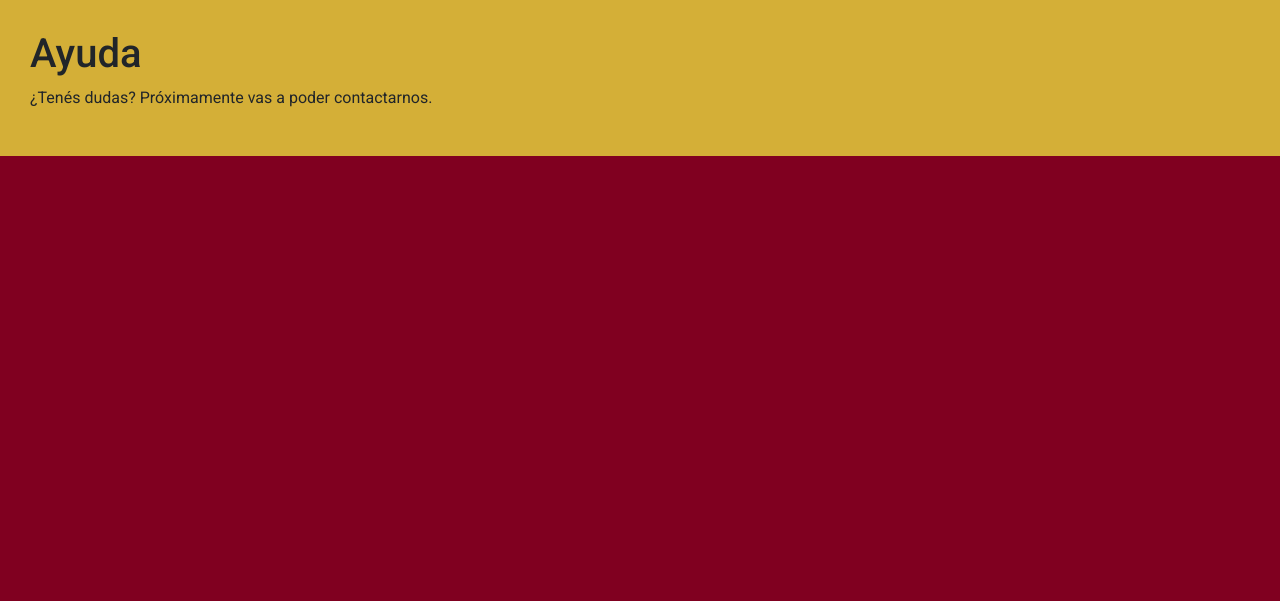
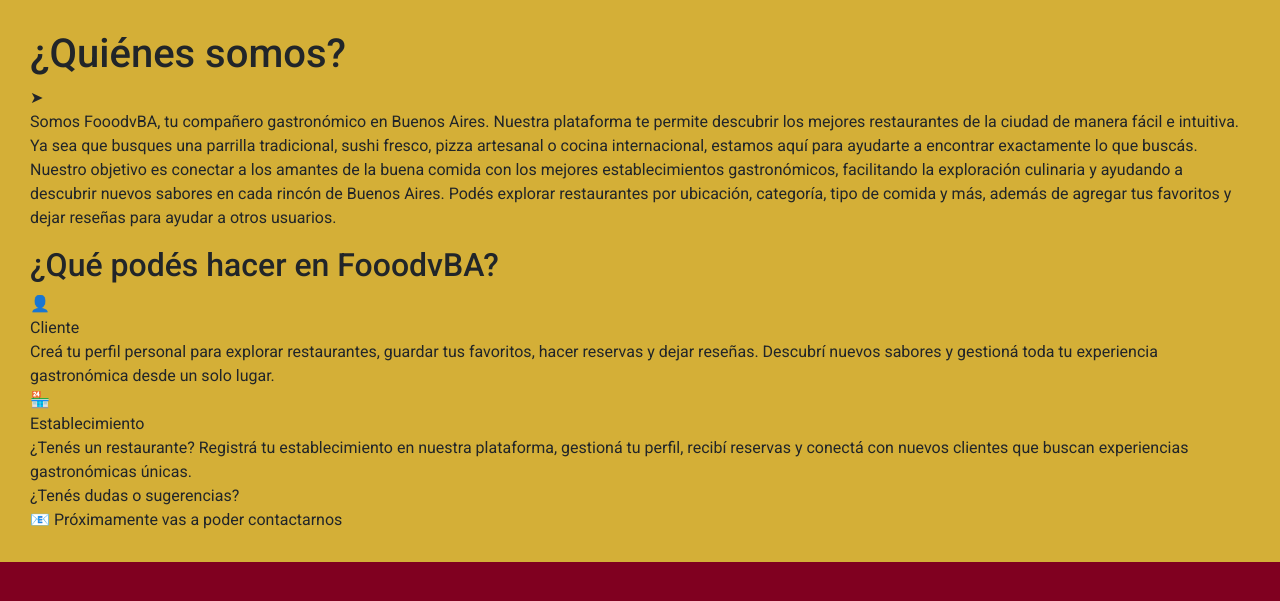
Before and after one commit to roccogb/LoremIpsum, a Flask app: template frontend/templates/ayuda.html in a window 1280 px wide. Shown: the part 68-669 px from the top of the page. Run offline with Flask 3, Linux system fonts and the light colour scheme; the template is opened without the code that fills it, so the values that code supplies are empty; parts of the project's set-up code (start-up, migrations or seed data) failed here and were passed over; some libraries are stand-ins or nearby versions.

Commit message:
Update ayuda.html

```diff
--- a/frontend/templates/ayuda.html
+++ b/frontend/templates/ayuda.html
@@ -1,5 +1,64 @@
 {% extends "base.html" %}
 {% block content %}
-<h1>Ayuda</h1>
-<p>¿Tenés dudas? Próximamente vas a poder contactarnos.</p>
+<link rel="stylesheet" href="{{ url_for('static', filename='css/ayuda.css') }}">
+
+<div class="help-container">
+    <!-- Sección Quiénes Somos -->
+    <div class="quienes-somos">
+        <h1>¿Quiénes somos?</h1>
+        <div class="quienes-somos-content">
+            <div class="icon-section">
+                <div class="utensils-icon"></div>
+                <div class="arrow">➤</div>
+            </div>
+            <div class="text-content">
+                <p>
+                    Somos FooodvBA, tu compañero gastronómico en Buenos Aires. Nuestra plataforma te permite
+                    descubrir los mejores restaurantes de la ciudad de manera fácil e intuitiva. Ya sea que
+                    busques una parrilla tradicional, sushi fresco, pizza artesanal o cocina internacional,
+                    estamos aquí para ayudarte a encontrar exactamente lo que buscás. Nuestro objetivo es
+                    conectar a los amantes de la buena comida con los mejores establecimientos gastronómicos,
+                    facilitando la exploración culinaria y ayudando a descubrir nuevos sabores en cada rincón
+                    de Buenos Aires. Podés explorar restaurantes por ubicación, categoría, tipo de comida y más,
+                    además de agregar tus favoritos y dejar reseñas para ayudar a otros usuarios.
+                </p>
+            </div>
+        </div>
+    </div>
+
+    <!-- Sección Qué Podés Hacer -->
+    <div class="que-podes-hacer">
+        <h2>¿Qué podés hacer en FooodvBA?</h2>
+
+        <div class="features-grid">
+            <div class="feature-card">
+                <div class="feature-icon">👤</div>
+                <div class="feature-title">Cliente</div>
+                <div class="feature-description">
+                    Creá tu perfil personal para explorar restaurantes, guardar tus favoritos,
+                    hacer reservas y dejar reseñas. Descubrí nuevos sabores y gestioná toda
+                    tu experiencia gastronómica desde un solo lugar.
+                </div>
+            </div>
+
+            <div class="feature-card store-icon">
+                <div class="feature-icon">🏪</div>
+                <div class="feature-title">Establecimiento</div>
+                <div class="feature-description">
+                    ¿Tenés un restaurante? Registrá tu establecimiento en nuestra plataforma,
+                    gestioná tu perfil, recibí reservas y conectá con nuevos clientes que
+                    buscan experiencias gastronómicas únicas.
+                </div>
+            </div>
+        </div>
+    </div>
+
+    <!-- Sección de Contacto -->
+    <div class="contact-section">
+        <div class="contact-text">¿Tenés dudas o sugerencias?</div>
+        <div class="coming-soon">
+            📧 Próximamente vas a poder contactarnos
+        </div>
+    </div>
+</div>
 {% endblock %}
```
